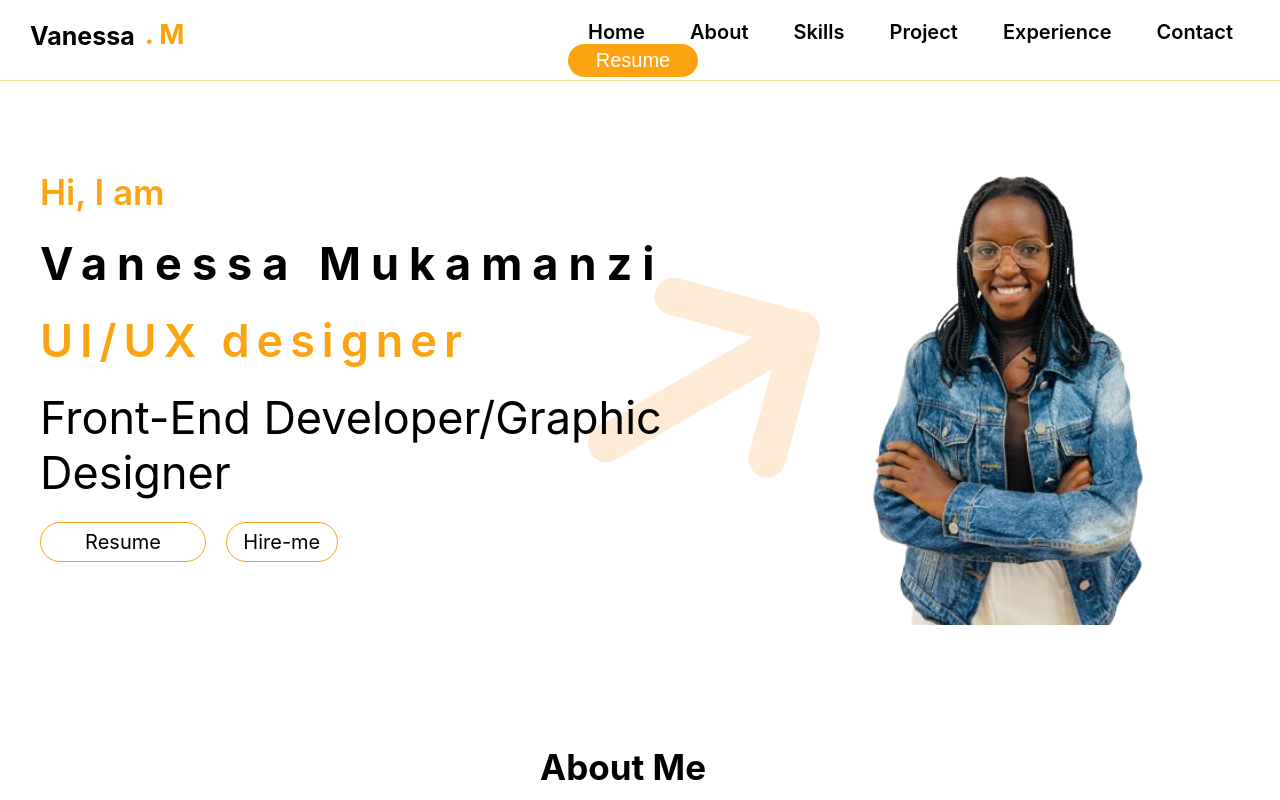
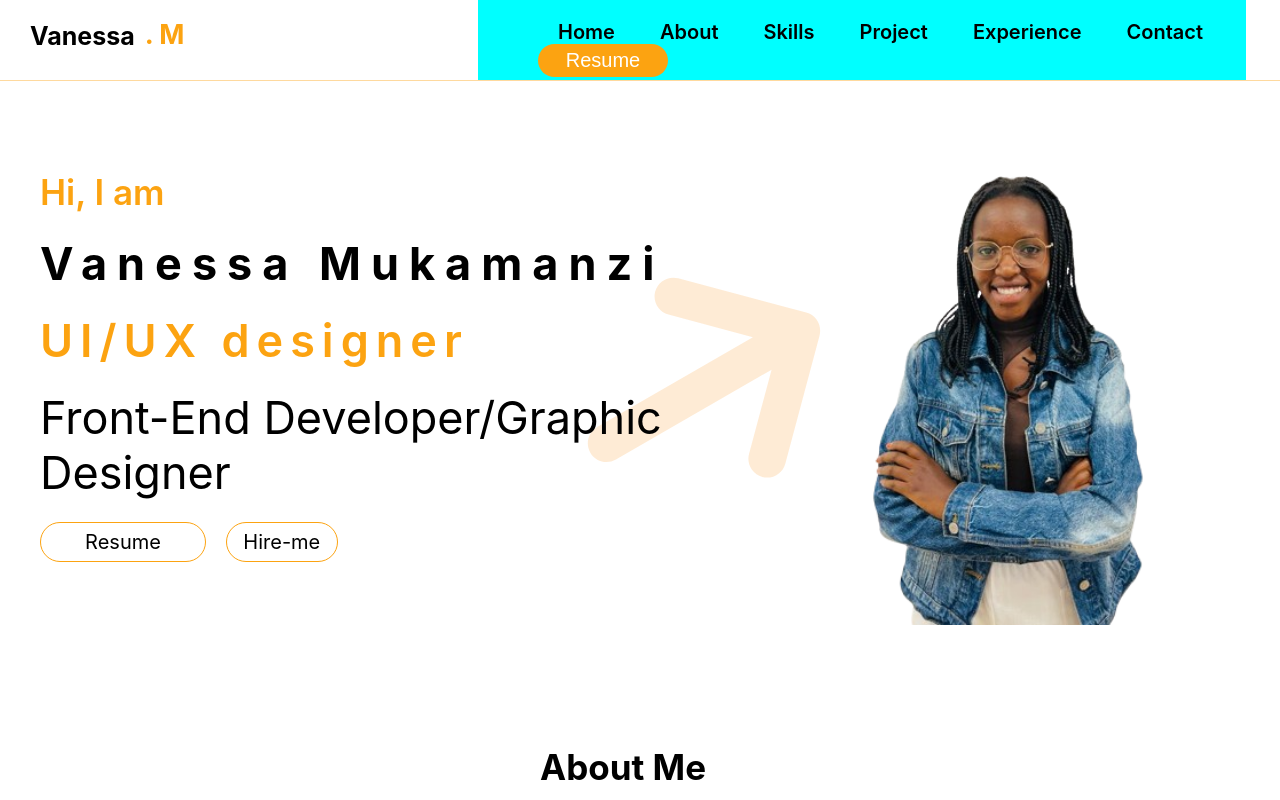
Before and after one commit to m-vanessa12/My-Portfolio, a React (Create React App) app: page / in a window 1280 px wide. Shown: the top 800 px of the page. Built offline with nearby package versions, Linux system fonts and the light colour scheme.

Commit message:
working on menu resume button

```diff
--- a/src/menu-bar/menu.css
+++ b/src/menu-bar/menu.css
@@ -28,7 +28,7 @@
 }
 
 .menu{
-    /* background-color: aqua; */
+    background-color: aqua;
     width: 60%;
     height: auto;
     margin-left: 15%;
@@ -36,7 +36,7 @@
 
 .menu ul{
     margin-top: 20px;
-    margin-left: 30px;
+    /* margin-left: 20px; */
     /* background-color: blueviolet; */
 
 }
```
